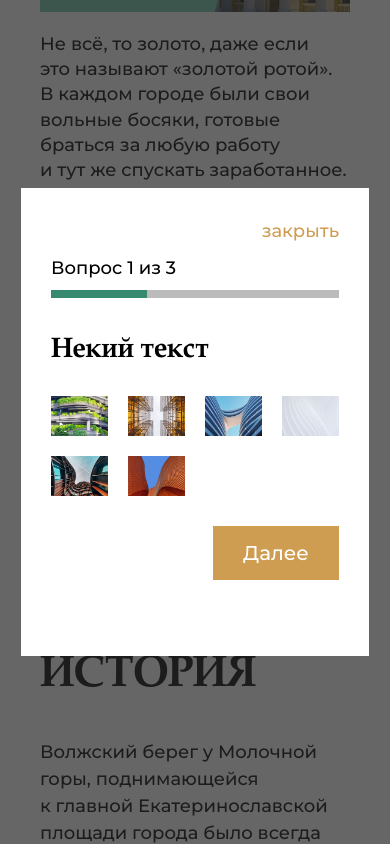
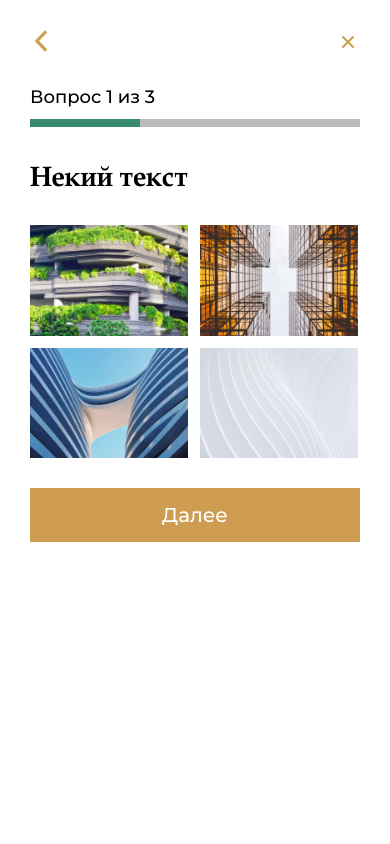
Before and after one commit to glebDyakov/zaytsy-front, a Vue app: page /hare in a window 390 px wide. Both pictures are taken after a click on the button "Подарок". Shown: the part 707-1551 px from the top of the page. Built offline with nearby package versions, Linux system fonts and the light colour scheme.

Commit message:
адаптив: add adaptive for test modal

```diff
--- a/src/components/hareDetail/Info.vue
+++ b/src/components/hareDetail/Info.vue
@@ -1,17 +1,23 @@
 <template>
   <div class="custom-container flex w-full flex-col items-start mb-[120px]">
-    <dialog id="dialog" class="w-[840px] h-[468px] m-auto p-[30px]">
-      <p class="mb-[10px] text-right text-[#CF9D52] cursor-pointer" @click="closeTest">закрыть</p>
+    <dialog id="dialog" class="min-w-full min-h-full sm:min-w-0 sm:min-h-0 w-[840px] h-[468px] m-auto p-[30px]">
+      <div class="flex justify-between sm:justify-end mb-[30px] sm:mb-[10px] ">
+        <img class="w-[22px] h-[22px] sm:hidden" src="@/assets/icons/chevron-left.svg" alt="back" @click="step--" />
+        <div class="flex">
+          <p class="text-right text-[#CF9D52] cursor-pointer hidden sm:block" @click="closeTest">закрыть</p>
+          <img class="cursor-pointer inline-block sm:hidden rotate-[45deg]" src="@/assets/icons/times_dialog.svg" alt="close" @click="closeTest" />
+        </div>
+      </div>
       <p class="mb-[8px]">Вопрос {{step + 1}} из {{questions.length}}</p>
       <progress class="w-full h-[8px] progress mb-[24px]" :value="100 / questions.length * (step + 1)" max="100" min="0" />
       <template v-if="step === 0">
         <p class="title mb-[24px]">Некий текст</p>
-        <div class="galery mb-[30px]">
-          <div v-for="photo in 6" :key="photo">
+        <div class="galery grid-cols-2 sm:grid-cols-4 gap-[12px] sm:gap-[20px] mb-[30px]">
+          <div v-for="photo in 4" :key="photo">
             <div v-if="selectedImg === photo" class="w-[24px] h-[24px] bg-[#CF9D52] rounded-full flex items-center justify-center absolute translate-x-[146px] translate-y-[+10px]">
               <div class="w-[16px] h-[16px] bg-[#fff] rounded-full" />
             </div>
-            <img :src="`src/assets/img/photo${photo}.png`" class="cursor-pointer" @click="selectedImg = photo" />
+            <img :src="`src/assets/img/photo${photo}.png`" class="cursor-pointer w-[158px] sm:w-[142px] md:w-[180px]" @click="selectedImg = photo" />
           </div>
         </div>
       </template>
@@ -26,7 +32,7 @@
       </template>
       <template v-else-if="step === 2">
         <p class="title mb-[24px]">Некий текст</p>
-        <div class="galery mb-[30px]">
+        <div class="galery grid-cols-2 sm:grid-cols-4 gap-[12px] sm:gap-[20px] mb-[30px]">
           <div v-for="photo in 8" :key="photo">
             <div v-if="selectedImg2 === photo" class="w-[24px] h-[24px] bg-[#CF9D52] rounded-full flex items-center justify-center absolute translate-x-[146px] translate-y-[+10px]">
               <div class="w-[16px] h-[16px] bg-[#fff] rounded-full" />
@@ -36,11 +42,11 @@
         </div>
       </template>
       <div class="flex">
-        <div v-if="step > 0" class="flex items-center gap-[10px] cursor-pointer" @click="step--">
-          <img class="w-[22px] h-[22px]" src="@/assets/icons/chevron-left.svg" alt="media" />
+        <div v-if="step > 0" class="hidden sm:flex items-center gap-[10px] cursor-pointer" @click="step--">
+          <img class="w-[22px] h-[22px]" src="@/assets/icons/chevron-left.svg" alt="back" />
           <p class="text-[#CF9D52]">назад</p>
         </div>
-        <button class="btn btn--minimized w-[126px] h-[54px] flex items-center justify-center ml-auto" @click="next">Далее</button>
+        <button class="btn btn--minimized w-full sm:w-[126px] h-[54px] flex items-center justify-center ml-auto" @click="next">Далее</button>
       </div>
     </dialog>
     <p class="main--section--title">Брандмейстер</p>
@@ -157,9 +163,7 @@ const next = () => {
   background-color: #BBBBBB;
 }
 .galery {
-  display: grid;
-  grid-template-columns: repeat(4, 1fr);
-  gap: 20px;
+  display: inline-grid;
 }
 
 .title {
```
